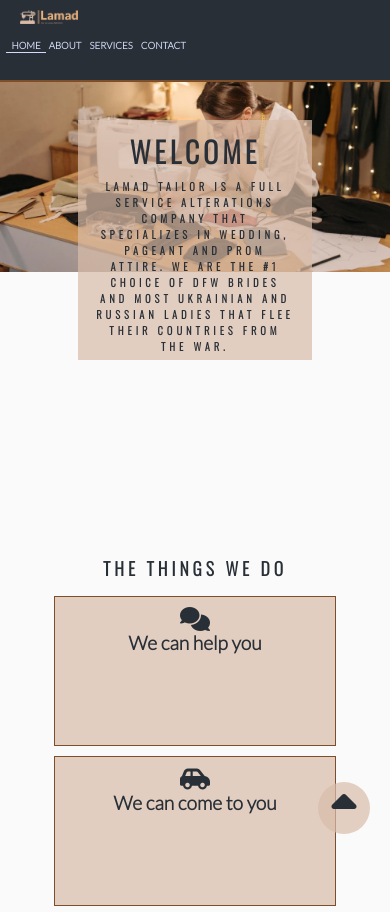
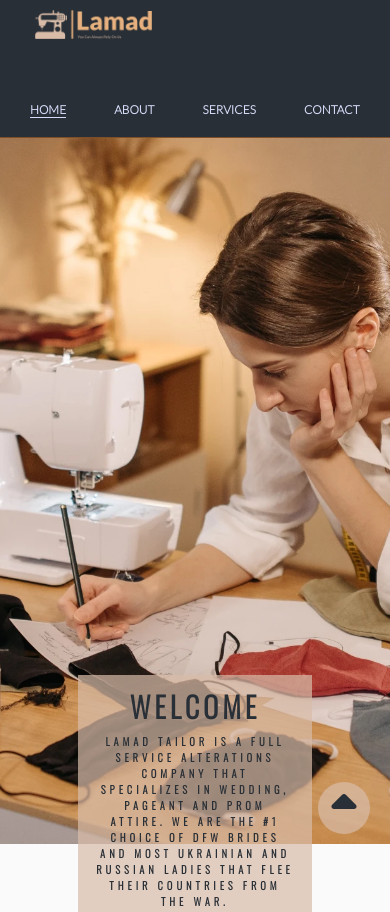
Before and after one commit to Dee68/milestone_project1, a plain HTML site: page index.html in a window 390 px wide. Shown: the top 912 px of the page. Drawn offline with nearby package versions, Linux system fonts and the light colour scheme.

Commit message:
Add change to header

```diff
--- a/assets/css/style.css
+++ b/assets/css/style.css
@@ -16,7 +16,6 @@ body {
 }
 
 /* Global */
-
 h1,
 h2 {
     font-family: Oswald, sans-serif;
@@ -53,40 +52,55 @@ h2 {
 }
 
 
+
 /* header,logo and navigation */
 
-.container #logo-container {
-    float: left;
-    clear: left;
-    width: 20%;
-    height: 80px;
-}
-
-.container #logo-container #logo img {
-    width: 100%;
+#main-header {
+    width: 100vw;
+    background-image: url('../images/newtailor.webp');
+    background-position: center;
+    background-repeat: no-repeat;
+    background-size: cover;
+    height: 100vh;
+}
+
+#main-header nav {
+    width: 100%;
+    min-height: 50px;
+    justify-content: space-between;
+    background-color: #292F36;
+    border-bottom: #7C4E29 1px solid;
+    line-height: 50px;
+    display: flex;
+}
+
+#main-header nav #logo img {
+    width: 70%;
     height: auto;
-    padding: 10px 10px;
-    margin-left: 50px;
-}
-
-.container nav {
-    float: right;
-    clear: right;
-    align-items: center;
-    justify-content: space-between;
-    padding: 2% 6%;
-}
-
-.container nav ul {
+    padding: 8px 8px;
+    margin-left: 90px;
+}
+
+#main-header nav ul {
     list-style-type: none;
 }
 
-.container nav li {
+#main-header nav ul li {
     display: inline-block;
-    margin-right: 18px;
-}
-
-.container nav li::after {
+    vertical-align: middle;
+    margin-right: 50px;
+    margin-top: 25px;
+}
+
+#main-header nav ul li a {
+    text-decoration: none;
+    text-transform: uppercase;
+    font-size: 110%;
+    font-weight: bold;
+    color: #D5DCF9;
+}
+
+#main-header nav li::after {
     content: '';
     display: block;
     width: 0%;
@@ -96,45 +110,11 @@ h2 {
     transition: 0.5s ease;
 }
 
-.container nav li:hover::after {
-    width: 100%;
-}
-
-.container nav a {
-    text-decoration: none;
-    text-transform: uppercase;
-    font-weight: bold;
-    color: #D5DCF9;
-}
-
-.container nav a:hover {
-    border-bottom: 1px solid #D5DCF9;
-    color: #D5DCF9;
-}
-
-.active {
-    border-bottom: 1px solid #D5DCF9;
-}
-
-/* main image section */
-#main-image {
-    width: 100%;
-    height: 600px;
-    display: block;
-    margin: 0 auto;
-    position: relative;
-}
-
-#main-image #tailor-image img {
-    width: 100%;
-    z-index: -10;
-    margin-top: 3%;
-    position: absolute;
-    height: auto;
-}
-
-/* welcome text section */
-#welcome {
+#main-header nav li:hover::after {
+    width: 100%;
+}
+
+#main-header #welcome {
     width: 60%;
     height: auto;
     font-size: 120%;
@@ -173,10 +153,34 @@ h2 {
 
 }
 
+
+.active {
+    border-bottom: 1px solid #D5DCF9;
+}
+
+/* welcome text section */
+#welcome {
+    width: 60%;
+    height: auto;
+    font-size: 120%;
+    font-weight: bold;
+    word-wrap: break-word;
+    background-color: rgba(217, 188, 169, 0.7);
+    text-align: center;
+    padding: 10px 10px;
+    margin-left: 20%;
+    margin-right: 20%;
+    position: absolute;
+    z-index: 100;
+    top: 80%;
+}
+
+
+
 /* works section */
 #works {
     display: block;
-    margin-top: 25%;
+    margin-top: -500px;
     margin-left: 4%;
     margin-right: 4%;
 }
@@ -901,9 +905,11 @@ h3 {
     .container #logo-container #logo img {
         margin-left: 80px;
     }
+
     #main-image #tailor-image img {
-        margin-left: 4%;
-        margin-right: -4%;
+        width: 100vw;
+
+
     }
 
     #welcome {
@@ -911,7 +917,7 @@ h3 {
     }
 
     #works {
-        margin-top: 40%;
+        margin-top: 120px;
     }
 
     #sayings {
@@ -920,12 +926,12 @@ h3 {
 
     /* about */
     #about {
-        margin-top: 300px;
+        margin-top: 100px;
     }
 
     /* services */
     #service {
-        margin-top: 350px;
+        margin-top: -200px;
     }
 
     /* contact */
@@ -939,12 +945,13 @@ h3 {
 
 @media screen and (min-width: 993px) and (max-width: 1199px) {
 
-    .container #logo-container #logo img {
+    #main-header nav #logo img {
         margin-left: 60px;
     }
-    #main-image #tailor-image img {
-        margin-left: 4%;
-        margin-right: -4%;
+
+    #main-header nav ul {
+        margin-left: -70px;
+
     }
 
     /* welcome */
@@ -965,9 +972,11 @@ h3 {
     .design {
         height: 300px;
     }
+
     #service {
         margin-top: -200px;
     }
+
     #contact-page {
         margin-top: -90px;
     }
@@ -989,6 +998,23 @@ h3 {
         text-align: center;
     }
 
+    #main-header nav #logo img {
+        width: 30%;
+        margin-left: 35px;
+        margin-top: 5px;
+        padding: 0;
+    }
+
+    nav {
+        flex-direction: column;
+    }
+
+    nav li {
+        margin-left: 35px;
+        margin-bottom: 5px;
+    }
+
+
     .container #logo-container #logo img {
         margin-left: 30px;
     }
@@ -1049,7 +1075,9 @@ h3 {
     .card i {
         padding-top: 10px;
     }
-    #sayings,#buisness-hours {
+
+    #sayings,
+    #buisness-hours {
         margin: auto;
     }
 
@@ -1064,6 +1092,7 @@ h3 {
         width: 100%;
         margin-bottom: 5px;
     }
+
     #foot p {
         font-weight: bold;
         font-size: 105%;
@@ -1101,6 +1130,7 @@ h3 {
         width: 100%;
         float: left;
     }
+
     /* service */
     #service {
         margin-top: -300px;
@@ -1176,35 +1206,36 @@ h3 {
     }
 
     /* header & navigation */
-
-    .container #logo-container #logo img {
-
-        margin-left: 10px;
-        font-size: 80%;
-    }
-
-    .container nav {
-        float: left;
-        margin-top: 25px;
-        margin-right: -70px;
-        margin-left: -90px;
-    }
-
-    .container nav li {
-        margin-right: 0;
-        margin-bottom: 2px;
-        margin-left: -5px;
-    }
-
-    .container nav a {
-        font-size: 60%;
-        padding: 1px 5px;
-    }
+    #main-header {
+        align-items: center;
+    }
+
+    #main-header nav #logo img {
+        width: 30%;
+        margin-left: 35px;
+        margin-top: 10px;
+        padding: 0;
+    }
+
+    nav {
+        flex-direction: column;
+    }
+
+    #main-header nav ul li {
+        margin-right: 15px;
+        margin-left: 30px;
+    }
+
+    #main-header nav ul li a {
+        font-size: 74%;
+    }
+
+
 
     #welcome {
         width: 60%;
-        height: 40%;
-        top: 20%;
+        height: 30%;
+        top: 30%;
     }
 
     #welcome>h1 {
@@ -1218,7 +1249,7 @@ h3 {
     /* works */
 
     #works {
-        margin-top: -100px;
+        margin-top: 30px;
 
     }
 
@@ -1245,12 +1276,14 @@ h3 {
         padding-top: 10px;
     }
 
-    .placeholder{
+    .placeholder {
         float: left;
         width: 100%;
         margin-bottom: 5px;
     }
-    #sayings,#buisness-hours {
+
+    #sayings,
+    #buisness-hours {
         margin: auto;
     }
 
@@ -1271,7 +1304,8 @@ h3 {
 
     /* about page */
     #about {
-        margin-top: -150px;
+        margin-top: 100px;
+        justify-content: center;
     }
 
     .how-we-started {
@@ -1319,8 +1353,9 @@ h3 {
     /* service page */
 
     #service {
-        margin-top: -550px;
-    }
+        margin-top: -350px;
+    }
+
     #wedding-dress,
     #prom-dress {
         width: 46%;
@@ -1353,12 +1388,15 @@ h3 {
 
     /* contact page */
     .info {
-        top: 10%;
+        top: 50%;
         left: 50%;
-    }
+        font-size: 159%;
+    }
+
     #contact-page {
         margin-top: -50px;
     }
+
     #contact,
     #contact-form {
         float: left;
@@ -1391,15 +1429,24 @@ h3 {
 /* Super Extra Small devices  */
 
 @media screen and (max-width: 360px) {
-    .container #logo-container #logo img {
-        margin-left: 10px;
-    }
-
-    .container nav {
-        float: left;
-        margin-top: 25px;
-        margin-right: -70px;
-        margin-left: -75px;
+    #main-header nav #logo img {
+        width: 35%;
+        margin-left: 20px;
+        margin-top: 10px;
+        padding: 0;
+    }
+
+    nav {
+        flex-direction: column;
+    }
+
+    #main-header nav ul li {
+        margin-right: 5px;
+        margin-left: 25px;
+    }
+
+    #main-header nav ul li a {
+        font-size: 73%;
     }
 
     #welcome {
@@ -1408,14 +1455,21 @@ h3 {
         top: 20%;
         font-size: 70%;
     }
+
     #works {
         margin-top: -180px;
     }
-    #sayings,#buisness-hours {
+
+    #sayings,
+    #buisness-hours {
         margin: auto;
     }
 
     /* about page */
+    #about {
+        margin-top: 100px;
+        justify-content: center;
+    }
 
     .how-we-started {
         width: 100%;
@@ -1429,7 +1483,7 @@ h3 {
         text-align: right;
     }
 
-    .how-we-started > p {
+    .how-we-started>p {
         text-align: left;
         margin-right: -70px;
         margin-left: 20px;
@@ -1456,11 +1510,13 @@ h3 {
     #service {
         margin-top: -750px;
     }
+
     .dress-type {
         width: 100%;
         align-items: center;
     }
-   .dress {
+
+    .dress {
         float: left;
         width: 100%;
         margin-bottom: 50px;
@@ -1509,6 +1565,7 @@ h3 {
         background-color: #292F36;
 
     }
+
     #foot p {
         color: #D5DCF9;
         font-size: 70%;
@@ -1520,12 +1577,18 @@ h3 {
 }
 
 /* very small screens */
-@media  screen and (max-width: 280px) {
-    .container nav {
-        float: left;
-        margin-top: 25px;
-        margin-right: -70px;
-        margin-left: -60px;
-    }
-
-}
+@media screen and (max-width: 280px) {
+    #main-header nav ul li {
+        margin-right: 0;
+        margin-left: 20px;
+    }
+
+    #main-header nav ul li a {
+        font-size: 70%;
+    }
+
+    #works {
+        margin-top: 180px;
+    }
+
+}
--- a/index.html
+++ b/index.html
@@ -13,13 +13,12 @@
 </head>
 
 <body>
-    <header>
-        <div class="container">
-            <div id="logo-container" role="img" aria-label="Lamad logo image" title="Lamad logo image">
-                <a href="index.html" id="logo"><img src="assets/images/lamad.webp" alt="lamad logo image" width="300"
-                        height="74"></a>
+    <header id="main-header">
+        <nav>
+            <div id="logo" role="img" aria-label="Lamad logo image" title="Lamad logo image">
+                <img src="assets/images/lamad.webp" alt="lamad logo image" width="300"
+                height="74">
             </div>
-            <nav>
             <ul>
                 <li>
                     <a href="index.html" class="active">Home</a>
@@ -35,13 +34,6 @@
                 </li>
             </ul>
         </nav>
-        </div>
-    </header>
-    <a href="#" id="off"></a>
-    <section id="main-image">
-        <div id="tailor-image" role="img" aria-label="lady with a sewing machine" title="lady with a sewing machine">
-            <img src="assets/images/tailor.webp" alt="lady with a sewing machine" width="1000" height="668">
-        </div>
         <div id="welcome">
             <h1>Welcome</h1>
             <div class="mytext">
@@ -52,7 +44,9 @@
             </div>
 
         </div>
-    </section>
+
+    </header>
+    <a href="#" id="off"></a>
     <section id="works">
         <div class="content">
             <h2>The things we do</h2>
```
Also changed, not shown: about.html (+11 -13 lines), contact.html (+12 -14 lines), services.html (+12 -13 lines), assets/images/newtailor.webp (added). Lines whose indentation alone changed are shown as unchanged.
